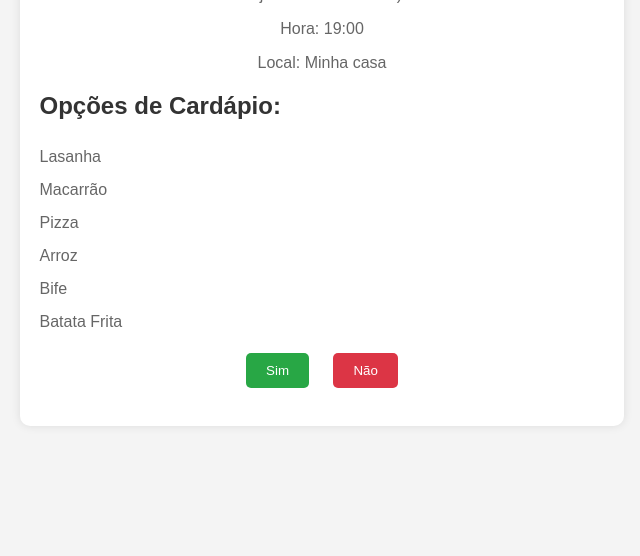
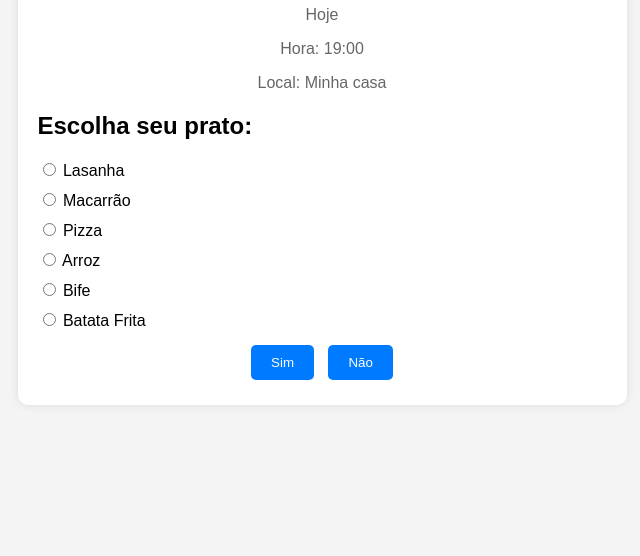
Before and after one commit to kristahinny/HTMLTESTE, a plain HTML site: page index.html in a window 1280 px wide. Shown: the part 244-800 px from the top of the page, without its empty margins (318-958 px from the left). Drawn offline with nearby package versions, Linux system fonts and the light colour scheme.

Commit message:
Update index.html

```diff
--- a/index.html
+++ b/index.html
@@ -20,6 +20,7 @@
             border-radius: 10px;
             box-shadow: 0 0 10px rgba(0, 0, 0, 0.1);
             text-align: center;
+            position: relative;
         }
         .convite h1 {
             color: #333;
@@ -34,108 +35,121 @@
             padding: 10px 20px;
             border-radius: 5px;
             cursor: pointer;
+            margin: 5px;
         }
         .convite button:hover {
             background-color: #0056b3;
         }
-        .menu {
+        .emojis {
+            position: absolute;
+            top: 50%;
+            left: 50%;
+            transform: translate(-50%, -50%);
+            font-size: 3rem;
+            display: none;
+        }
+        .food-options {
             margin-top: 20px;
             text-align: left;
         }
-        .menu h2 {
-            color: #333;
-        }
-        .menu ul {
-            list-style-type: none;
-            padding: 0;
-        }
-        .menu ul li {
-            color: #666;
-            margin: 5px 0;
-            cursor: pointer;
-            transition: transform 0.3s;
-        }
-        .menu ul li:hover {
-            transform: scale(1.1);
-        }
-        .emoji {
-            font-size: 24px;
-            display: inline-block;
-            margin-left: 10px;
-            transition: opacity 0.3s, transform 0.3s;
-            opacity: 0;
-        }
-        .emoji.show {
-            opacity: 1;
-            transform: translateY(-10px);
-        }
-        .response-buttons {
-            margin-top: 20px;
-        }
-        .response-buttons button {
-            background-color: #28a745;
-            color: #fff;
-            border: none;
-            padding: 10px 20px;
-            border-radius: 5px;
-            cursor: pointer;
-            margin: 0 10px;
-        }
-        .response-buttons button:nth-child(2) {
-            background-color: #dc3545;
-        }
-        .response-buttons button:hover {
-            opacity: 0.8;
-        }
-        .response-buttons button:active {
-            transform: scale(0.95);
+        .food-options label {
+            display: block;
+            margin: 10px 0;
         }
     </style>
 </head>
 <body>
     <div class="convite">
-        <h1>Você está convidado para um Jantar!</h1>
-        <p> hoje dia de me amar :)  </p>
+        <h1>vem jantar comigo e tomar um vinho!</h1>
+        <p>Hoje</p>
         <p>Hora: 19:00</p>
         <p>Local: Minha casa</p>
-        <div class="menu">
-            <h2>Opções de Cardápio:</h2>
-            <ul>
-                <li onclick="showEmoji('lasanha')">Lasanha <span id="lasanha" class="emoji">🍝</span></li>
-                <li onclick="showEmoji('macarrao')">Macarrão <span id="macarrao" class="emoji">🍜</span></li>
-                <li onclick="showEmoji('pizza')">Pizza <span id="pizza" class="emoji">🍕</span></li>
-                <li onclick="showEmoji('arroz')">Arroz <span id="arroz" class="emoji">🍚</span></li>
-                <li onclick="showEmoji('bife')">Bife <span id="bife" class="emoji">🥩</span></li>
-                <li onclick="showEmoji('batata')">Batata Frita <span id="batata" class="emoji">🍟</span></li>
-            </ul>
+
+        <!-- Opções de Cardápio -->
+        <div class="food-options">
+            <h2>Escolha seu prato:</h2>
+            <label>
+                <input type="radio" name="food" value="Lasanha" onclick="mostrarEmoji('🍝')"> Lasanha
+            </label>
+            <label>
+                <input type="radio" name="food" value="Macarrão" onclick="mostrarEmoji('🍝')"> Macarrão
+            </label>
+            <label>
+                <input type="radio" name="food" value="Pizza" onclick="mostrarEmoji('🍕')"> Pizza
+            </label>
+            <label>
+                <input type="radio" name="food" value="Arroz" onclick="mostrarEmoji('🍚')"> Arroz
+            </label>
+            <label>
+                <input type="radio" name="food" value="Bife" onclick="mostrarEmoji('🥩')"> Bife
+            </label>
+            <label>
+                <input type="radio" name="food" value="Batata Frita" onclick="mostrarEmoji('🍟')"> Batata Frita
+            </label>
         </div>
-        <div class="response-buttons">
-            <button onclick="showResponse('sim')">Sim</button>
-            <button onclick="showResponse('nao')">Não</button>
-        </div>
-        <div id="response" class="emoji"></div>
+
+        <!-- Formulário para envio da resposta -->
+        <form id="responseForm">
+            <input type="hidden" name="resposta" id="resposta">
+            <input type="hidden" name="food" id="food">
+            <input type="hidden" name="email" id="email" value="krisrosa123@gmail.com"> <!-- Seu e-mail aqui -->
+            <div>
+                <button type="button" onclick="enviarResposta('Sim')">Sim</button>
+                <button type="button" onclick="enviarResposta('Não')">Não</button>
+            </div>
+        </form>
+
+        <!-- Emojis -->
+        <div id="emojiContainer" class="emojis">😄</div>
     </div>
-    <script>
-        function showEmoji(id) {
-            var emoji = document.getElementById(id);
-            emoji.classList.add('show');
-            setTimeout(function() {
-                emoji.classList.remove('show');
-            }, 1500); // Emojis will fade out after 1.5 seconds
+
+    <!-- Inclua o SDK do EmailJS -->
+    <script type="text/javascript" src="https://cdn.jsdelivr.net/npm/@emailjs/browser@4/dist/email.min.js"></script>
+    <script type="text/javascript">
+        // Inicializar EmailJS com a Public Key
+        emailjs.init("RYm6w8ULLYFC2sBqt");
+
+        function enviarResposta(resposta) {
+            // Alterar o emoji de acordo com a resposta
+            const emojiContainer = document.getElementById('emojiContainer');
+            if (resposta === 'Sim') {
+                emojiContainer.innerHTML = '😄'; // Emoji feliz
+            } else {
+                emojiContainer.innerHTML = '💩'; // Emoji de "bosta"
+            }
+
+            // Mostrar o emoji com animação
+            emojiContainer.style.display = 'block';
+            setTimeout(() => {
+                emojiContainer.style.display = 'none';
+            }, 2000);
+
+            // Enviar o e-mail com a resposta
+            const templateParams = {
+                email: document.getElementById('email').value,
+                resposta: resposta,
+                food: document.getElementById('food').value || 'Não selecionado'
+            };
+
+            emailjs.send('service_nmdkg6c', 'template_ezojouj', templateParams)
+                .then(function(response) {
+                    alert('Resposta enviada com sucesso!');
+                }, function(error) {
+                    alert('Erro ao enviar resposta: ' + JSON.stringify(error));
+                });
         }
 
-        function showResponse(response) {
-            var responseEmoji = document.getElementById('response');
-            if (response === 'sim') {
-                responseEmoji.textContent = '😊'; // Carinha feliz
-                responseEmoji.classList.add('show');
-            } else if (response === 'nao') {
-                responseEmoji.textContent = '😢'; // Carinha triste
-                responseEmoji.classList.add('show');
-            }
-            setTimeout(function() {
-                responseEmoji.classList.remove('show');
-            }, 1500); // Emojis will fade out after 1.5 seconds
+        function mostrarEmoji(emoji) {
+            // Atualizar o emoji com a seleção de comida
+            const emojiContainer = document.getElementById('emojiContainer');
+            emojiContainer.innerHTML = emoji;
+            emojiContainer.style.display = 'block';
+            setTimeout(() => {
+                emojiContainer.style.display = 'none';
+            }, 2000);
+
+            // Atualizar o valor da comida selecionada
+            document.getElementById('food').value = emoji;
         }
     </script>
 </body>
```
